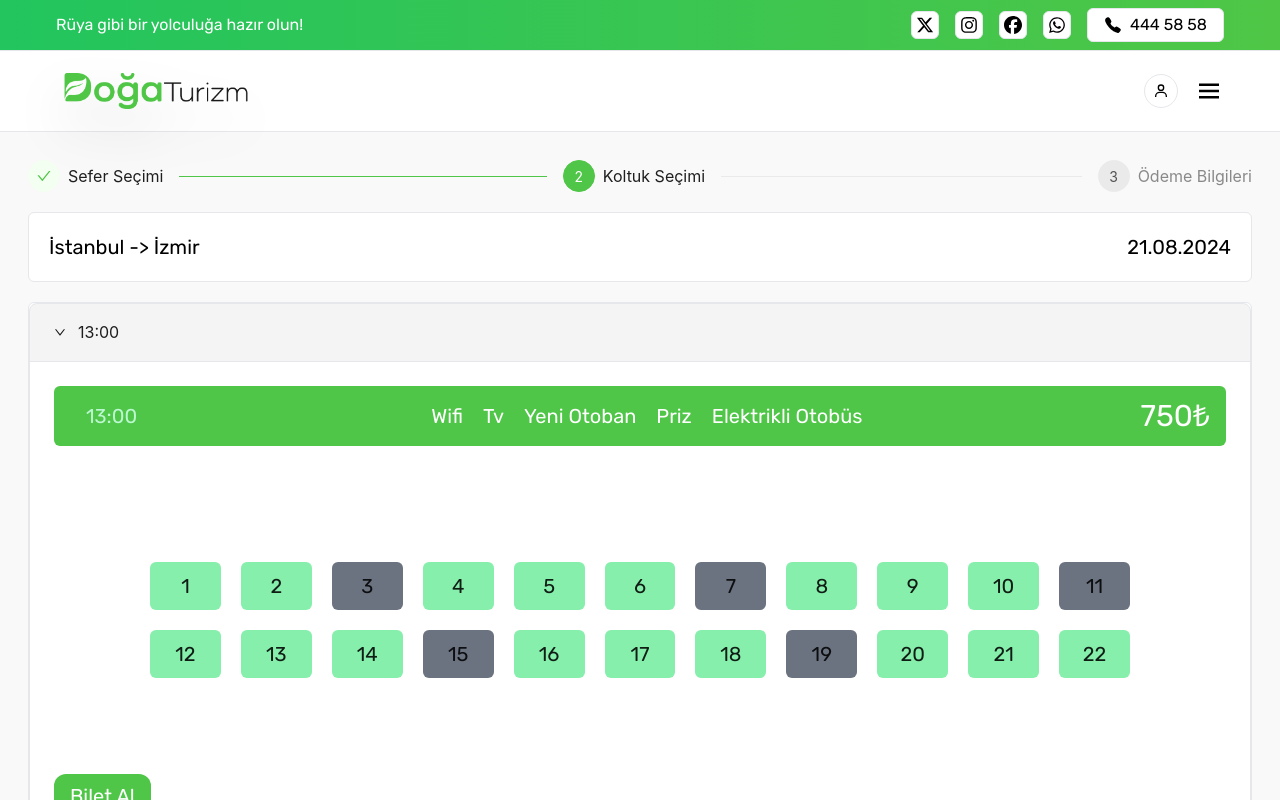
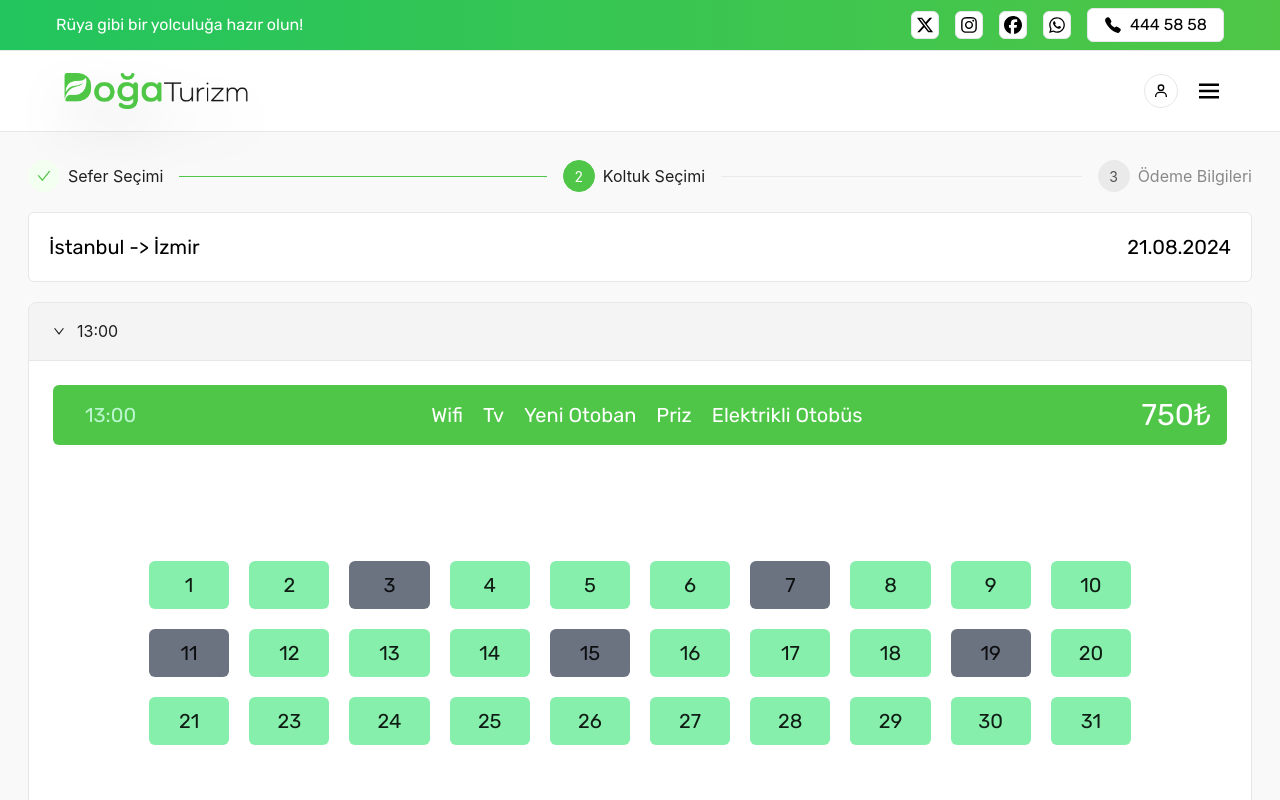
Before and after one commit to ozmberkan/doga-turizm, a React (Vite) app: page /tickets in a window 1280 px wide. Shown: the top 800 px of the page. Built offline with nearby package versions, Linux system fonts and the light colour scheme.

Commit message:
register düzeltildi

```diff
--- a/src/components/UI/DrawerComp.jsx
+++ b/src/components/UI/DrawerComp.jsx
@@ -3,7 +3,8 @@ import { BiLock, BiUser } from "react-icons/bi";
 import { FcGoogle } from "react-icons/fc";
 import { BsApple } from "react-icons/bs";
 import { Drawer } from "antd";
-import { Link } from "react-router-dom";
+import { HiOutlineIdentification } from "react-icons/hi2";
+import { IoCallOutline } from "react-icons/io5";
 
 const DrawerComp = ({ open, setOpen }) => {
   const [logInMode, setLogInMode] = useState(true);
@@ -92,6 +93,39 @@ const DrawerComp = ({ open, setOpen }) => {
           </div>
 
           <form className="p-4 flex flex-col gap-y-2">
+            <div>
+              <label className="font-rubik text-xs text-zinc-700">
+                Ad Soyad
+              </label>
+              <div className="w-full flex border rounded-md focus-within:ring-2 ring-offset-2 ring-green-500 transition-all duration-200">
+                <input
+                  type="password"
+                  className="outline-none px-4 rounded-md text-sm w-full peer"
+                  name="regName"
+                  required
+                />
+                <span className="flex justify-center items-center p-2 peer-valid:text-green-500 peer-invalid:text-red-500">
+                  <HiOutlineIdentification size={18} />
+                </span>
+              </div>
+            </div>
+            <div>
+              <label className="font-rubik text-xs text-zinc-700">
+                Cep Telefonu
+              </label>
+              <div className="w-full flex border rounded-md focus-within:ring-2 ring-offset-2 ring-green-500 transition-all duration-200">
+                <input
+                  type="number"
+                  className="outline-none px-4 rounded-md text-sm w-full peer"
+                  name="regPhone"
+                  required
+                />
+                <span className="flex justify-center items-center p-2 peer-valid:text-green-500 peer-invalid:text-red-500">
+                  <IoCallOutline size={18} />
+                </span>
+              </div>
+            </div>
+            <div>
               <label className="font-rubik text-xs text-zinc-700">E-Mail</label>
               <div className="w-full flex border rounded-md focus-within:ring-2 ring-offset-2 ring-green-500 transition-all duration-200 peer">
                 <input
@@ -104,6 +138,8 @@ const DrawerComp = ({ open, setOpen }) => {
                   <BiUser size={18} />
                 </span>
               </div>
+            </div>
+            <div>
               <label className="font-rubik text-xs text-zinc-700">Parola</label>
               <div className="w-full flex border rounded-md focus-within:ring-2 ring-offset-2 ring-green-500 transition-all duration-200">
                 <input
@@ -115,6 +151,7 @@ const DrawerComp = ({ open, setOpen }) => {
                 <span className="flex justify-center items-center p-2 peer-valid:text-green-500 peer-invalid:text-red-500">
                   <BiLock size={18} />
                 </span>
+              </div>
             </div>
 
             <div className="w-full flex justify-center items-center   border rounded-md bg-gradient-to-r from-green-700 to-green-500  hover:opacity-85  transition-all duration-300 cursor-pointer mt-3">
--- a/src/data/data.js
+++ b/src/data/data.js
@@ -122,5 +122,13 @@ export const seatsData = [
   { id: 19, seatNumber: "19", isAvailable: false },
   { id: 20, seatNumber: "20", isAvailable: true },
   { id: 21, seatNumber: "21", isAvailable: true },
-  { id: 22, seatNumber: "22", isAvailable: true },
+  { id: 23, seatNumber: "23", isAvailable: true },
+  { id: 24, seatNumber: "24", isAvailable: true },
+  { id: 25, seatNumber: "25", isAvailable: true },
+  { id: 26, seatNumber: "26", isAvailable: true },
+  { id: 27, seatNumber: "27", isAvailable: true },
+  { id: 28, seatNumber: "28", isAvailable: true },
+  { id: 29, seatNumber: "29", isAvailable: true },
+  { id: 30, seatNumber: "30", isAvailable: true },
+  { id: 31, seatNumber: "31", isAvailable: true },
 ];
--- a/src/pages/Profile/Profile.jsx
+++ b/src/pages/Profile/Profile.jsx
@@ -6,7 +6,6 @@ import { Link, Outlet, useLocation } from "react-router-dom";
 import ProfileMenu from "./ProfileMenu";
 
 const userData = {
-  id: "90126479446",
   name: "Berkan Özmen",
   gender: "Erkek",
   phone: "5555555555",
@@ -42,8 +41,7 @@ const Profile = () => {
             <h1 className="text-2xl font-rubik mb-12">
               Bilgilerini Görüntüle / Değiştir
             </h1>
-            <form className="grid grid-cols-3 gap-5">
-              {renderInputField("T.C. Kimlik No", userData.id)}
+            <form className="grid grid-cols-4 gap-5">
               {renderInputField("Ad Soyad", userData.name)}
               {renderInputField("Cinsiyet", userData.gender)}
               {renderInputField("Cep Telefonu", userData.phone)}
--- a/src/pages/Tickets/Tickets.jsx
+++ b/src/pages/Tickets/Tickets.jsx
@@ -22,7 +22,7 @@ const Tickets = () => {
           </ul>
         </div>
         <div className="w-full">
-          <div className="w-full bg-red- p-24  grid grid-cols-11 gap-5">
+          <div className="w-full bg-red- p-24 grid grid-cols-10 gap-5">
             {seatsData.map((seat) => (
               <div
                 key={seat.id}
@@ -92,7 +92,7 @@ const Tickets = () => {
           <span>21.08.2024</span>
         </div>
       </div>
-      <div className="w-full bg-white border rounded-md">
+      <div className="w-full bg-white  rounded-md">
         <ConfigProvider
           theme={{
             components: {
```
Lines whose indentation alone changed are shown as unchanged.
